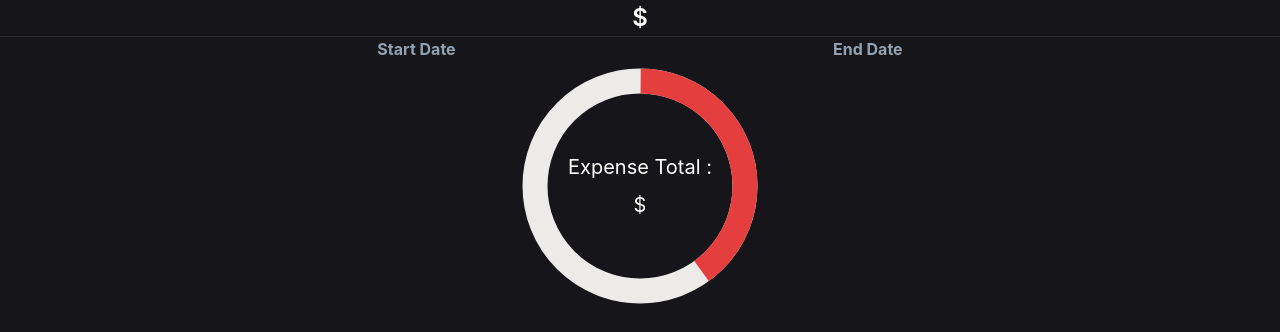
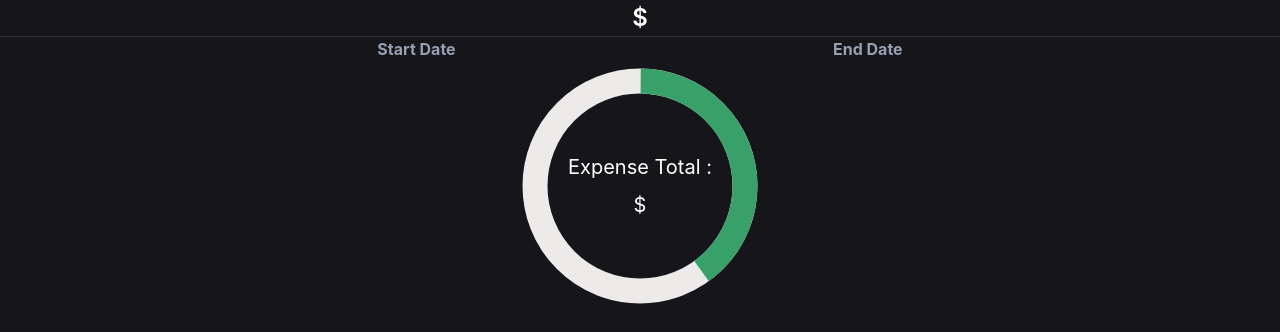
Before and after one commit to im7ven/Expense-Tracker, a React (Vite) app: page /userbudget in a window 1280 px wide. Shown: the part 465-797 px from the top of the page. Built offline with nearby package versions, Linux system fonts and the light colour scheme; no server answers.

Commit message:
Fix budget expense progress color.

```diff
--- a/src/components/Budgeting/BudgetPlan.tsx
+++ b/src/components/Budgeting/BudgetPlan.tsx
@@ -55,6 +55,13 @@ export const BudgetPlan = () => {
     return (acc += parseInt(expense.amount));
   }, 0);
 
+  const handleProgressColor =
+    budgetExpenseTotal &&
+    budgetAmount &&
+    parseInt(budgetAmount) < budgetExpenseTotal
+      ? "red.500"
+      : "green.500";
+
   return (
     <>
       <Box textAlign="center">
@@ -84,17 +91,7 @@ export const BudgetPlan = () => {
         </div>
       </Flex>
       <Center>
-        <CircularProgress
-          size="250px"
-          value={40}
-          color={
-            budgetExpenseTotal &&
-            budgetAmount &&
-            parseInt(budgetAmount) >= budgetExpenseTotal
-              ? "green.500"
-              : "red.500"
-          }
-        >
+        <CircularProgress size="250px" value={40} color={handleProgressColor}>
           <CircularProgressLabel fontSize="xl">
             <Stack>
               <Text>Expense Total :</Text>
```
